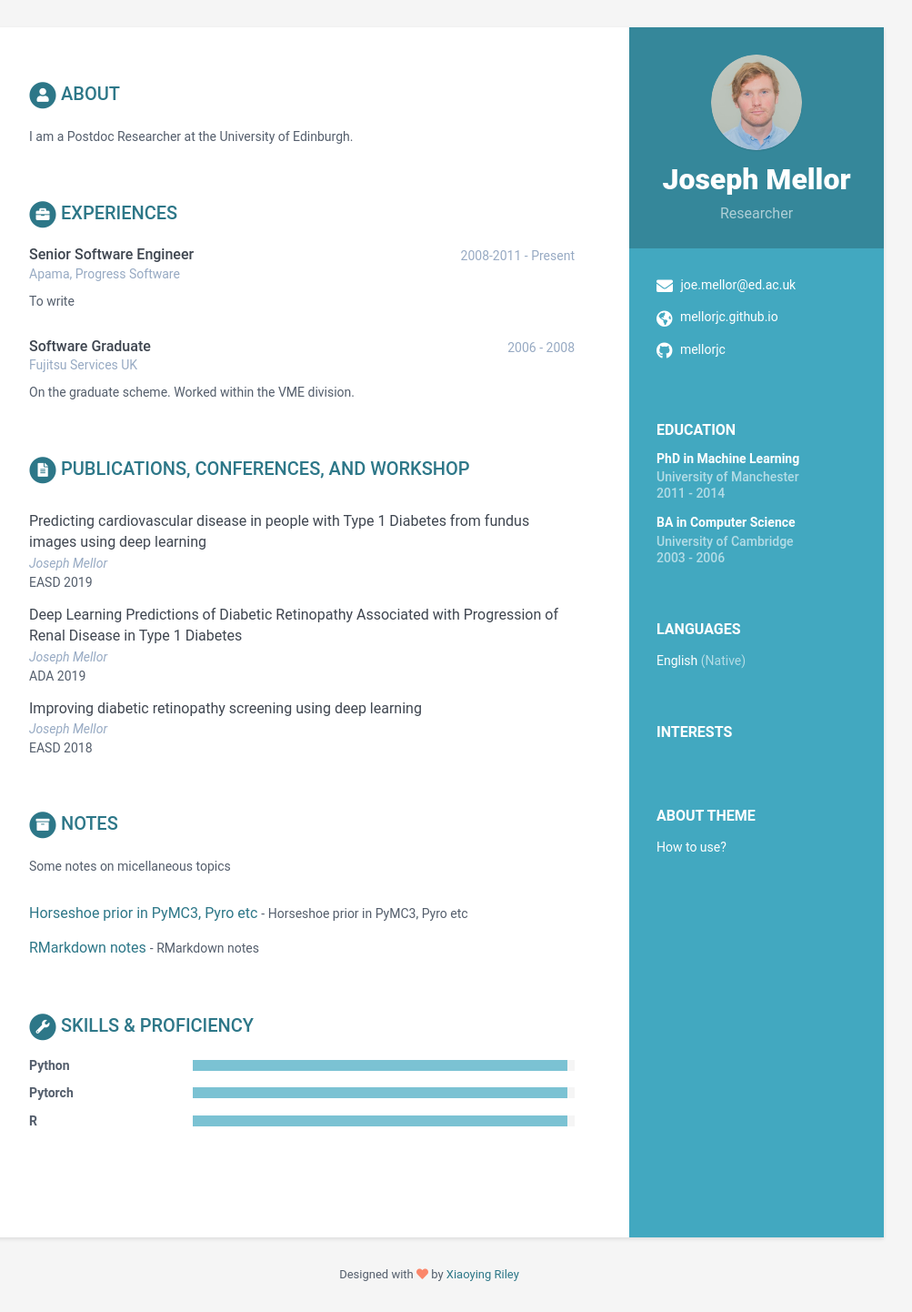
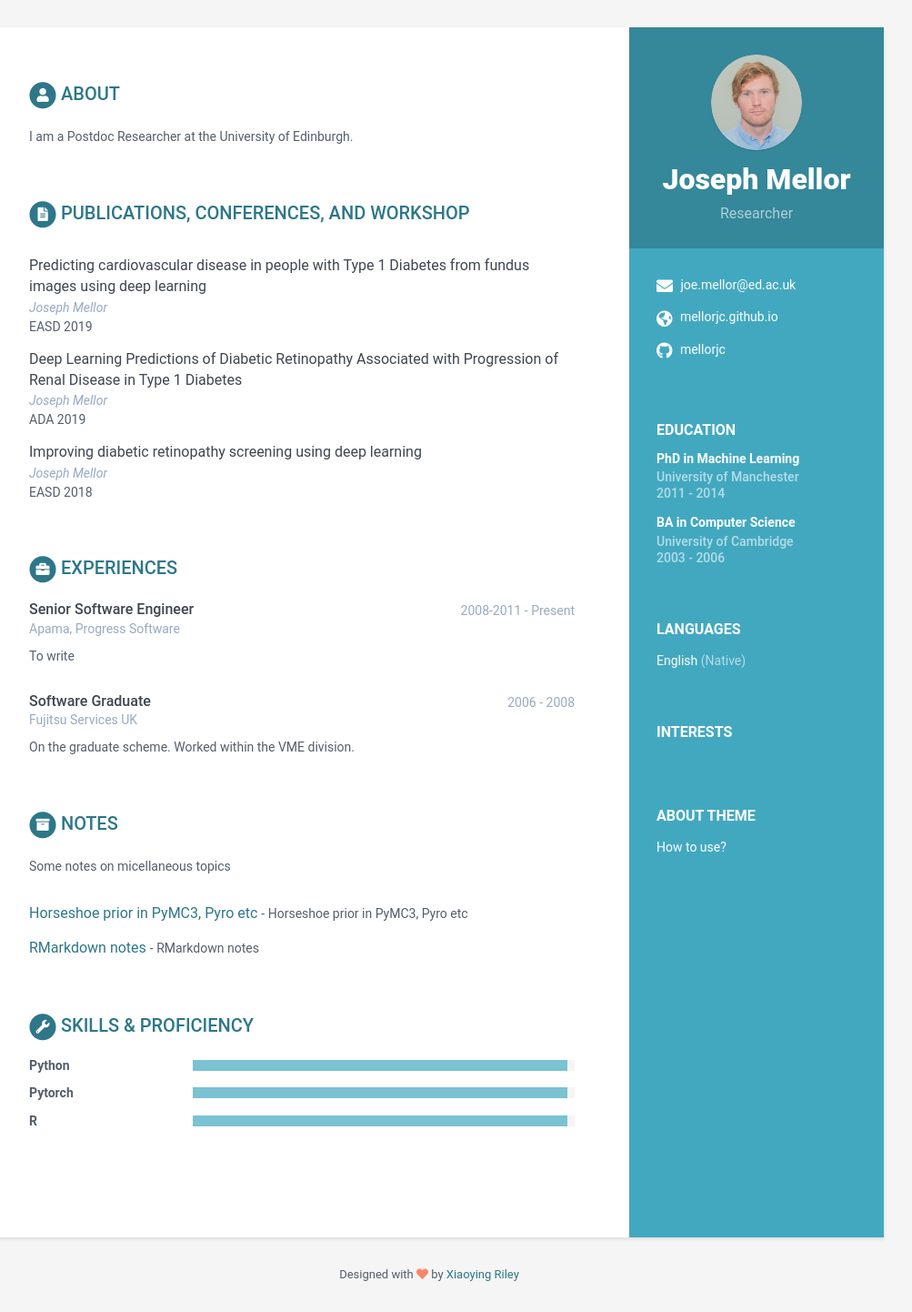
Before and after one commit to mellorjc/mellorjc.github.io, a Jekyll site: the page built from index.html, in a window 1280 px wide. Shown: the whole page at 91% size, without its empty margins (168-1171 px from the left). Built offline with Jekyll 4.4.1, drawn with Linux system fonts in a browser that asks for light colours; part of the change alters nothing that is shown.

Commit message:
change order of cv

```diff
--- a/index.html
+++ b/index.html
@@ -9,10 +9,11 @@ layout: default
   {% include education.html %}
 {% endunless %}
 
+{% include publications.html %}
+
 {% include experiences.html %}
 
 
-{% include publications.html %}
 
 {% include projects.html %}
 
```
